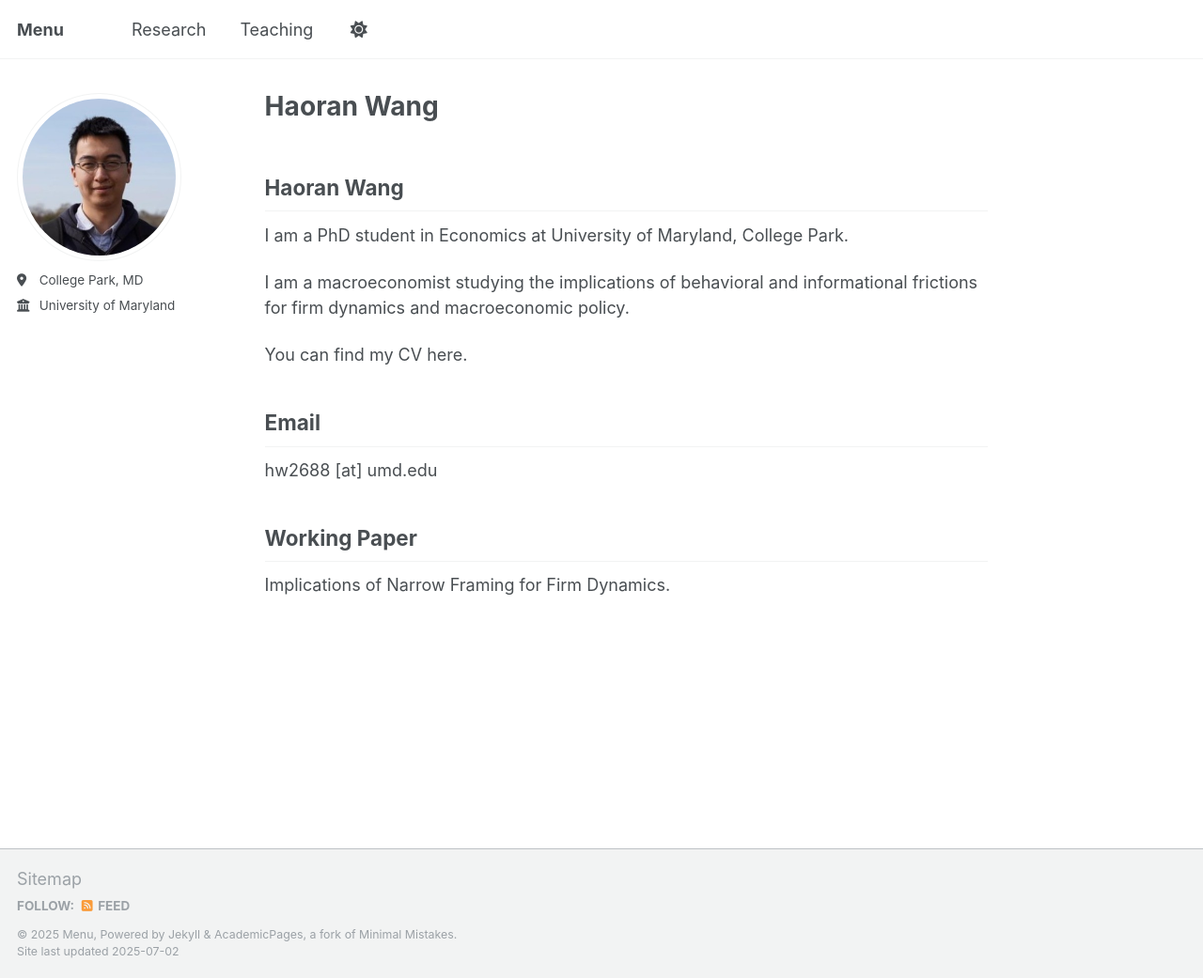
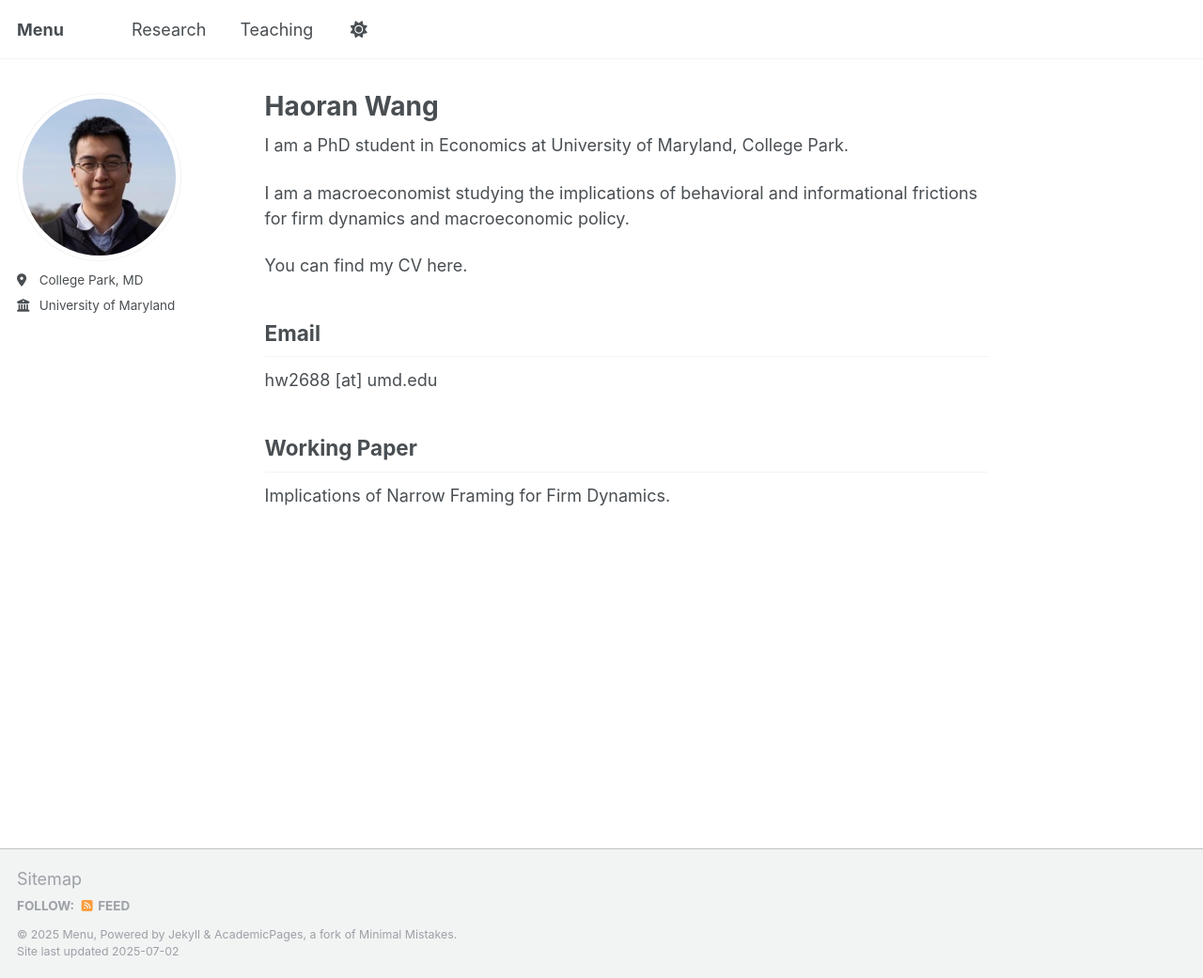
Before and after one commit to harrywang-econ/haoran-wang.github.io, a Jekyll site: the page built from _pages/about.md, in a window 1280 px wide and 1041 px high. Shown: the whole window at 94% size. Built offline with Jekyll 4.4.1, drawn with Linux system fonts in a browser that asks for light colours; a script that is not in the unit is left out; our own code applies the rules of GitHub Pages for plain Markdown files.

Commit message:
Update about.md

```diff
--- a/_pages/about.md
+++ b/_pages/about.md
@@ -1,14 +1,12 @@
 ---
 permalink: /
-title:
+title: "Haoran Wang"
 author_profile: true
 redirect_from:
   - /about/
   - /about.html
 ---
 
-Haoran Wang
---------
 
 I am a PhD student in Economics at University of Maryland, College Park.
 
```
